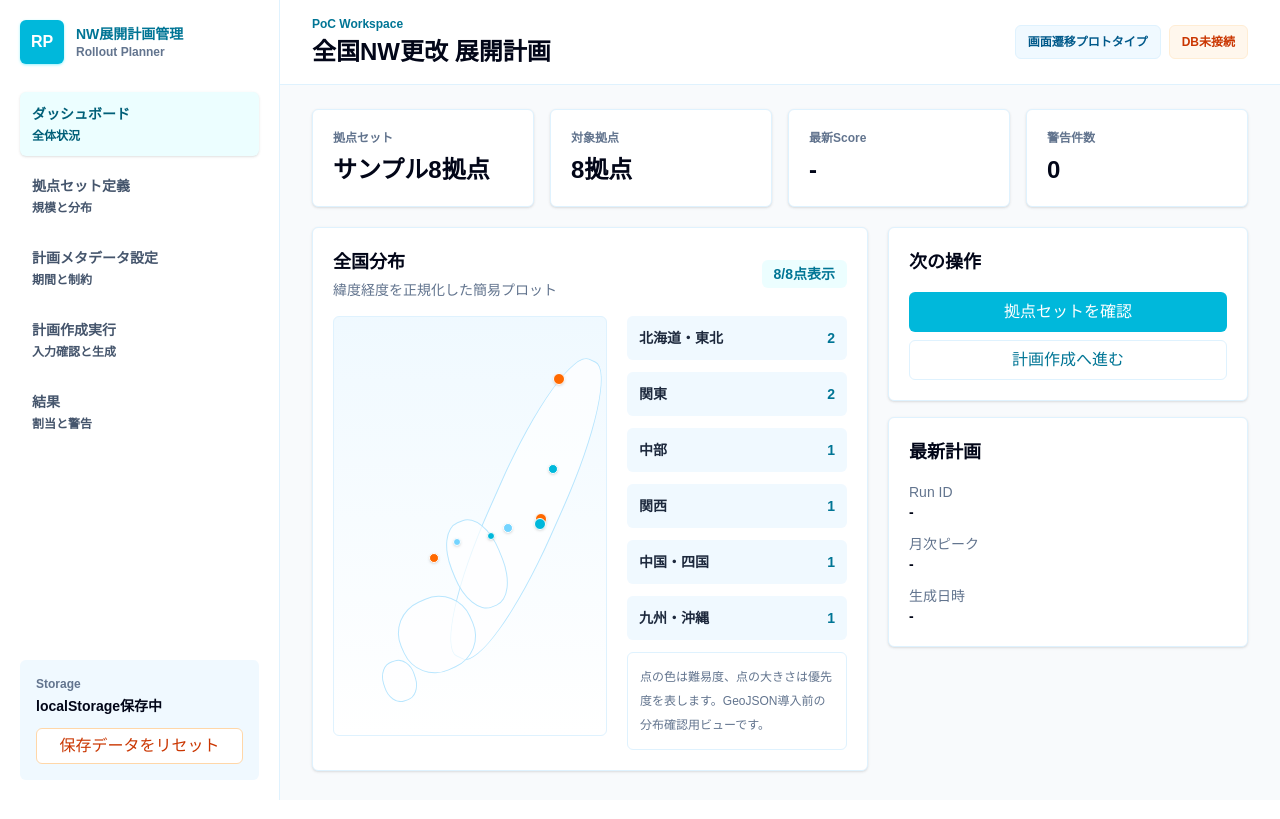
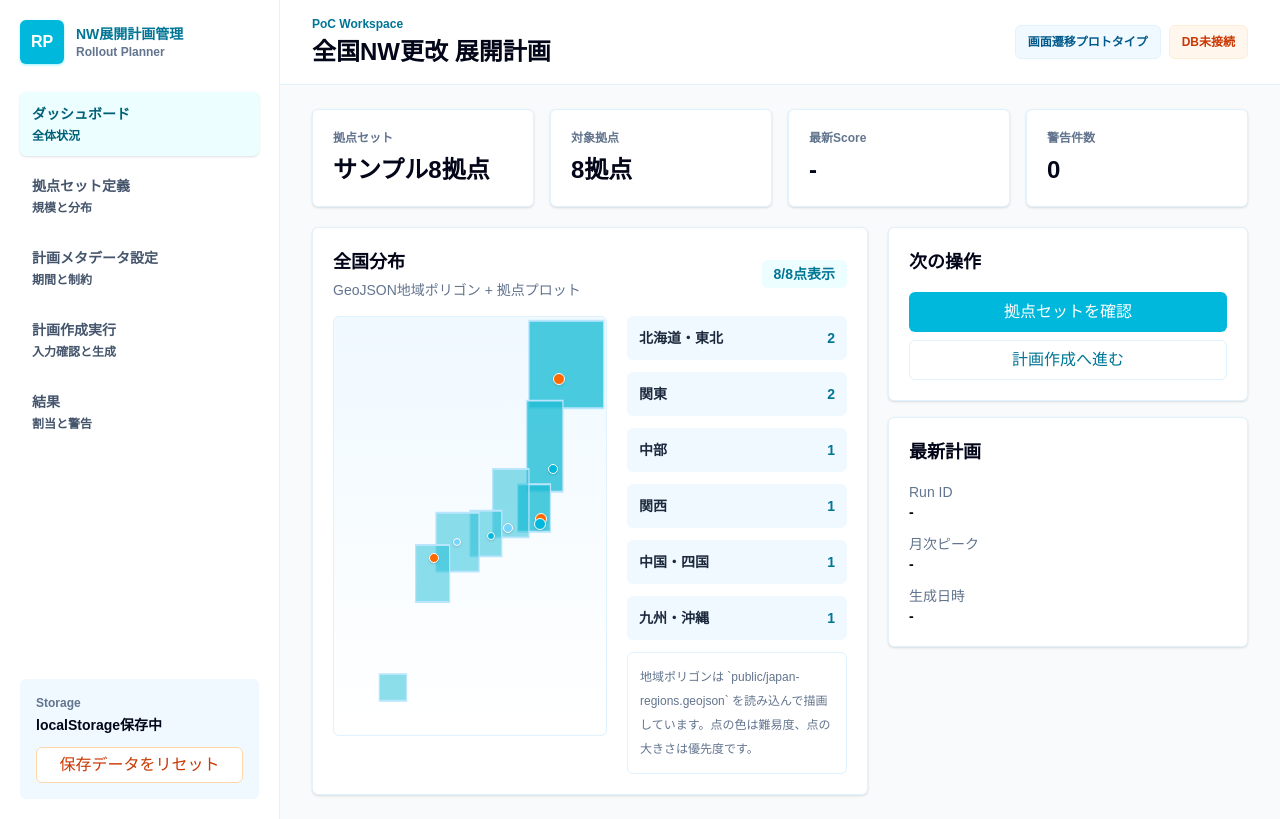
Before and after one commit to tatashir/bs-poc, a Next.js app: page / in a window 1280 px wide. Both pictures are taken after a click on the button "サインイン". Built offline with nearby package versions, Linux system fonts and the light colour scheme.

Commit message:
feat: update site set options and add GeoJSON region data for visualization

```diff
--- a/app/page.tsx
+++ b/app/page.tsx
@@ -22,10 +22,22 @@ import {
 
 const regions: Region[] = ["北海道・東北", "関東", "中部", "関西", "中国・四国", "九州・沖縄"];
 const monthOptions = ["01", "02", "03", "04", "05", "06", "07", "08", "09", "10", "11", "12"];
-const storageKey = "nw-rollout-planner-poc:v2";
+const storageKey = "nw-rollout-planner-poc:v3";
 
 type Screen = "dashboard" | "siteSets" | "settings" | "run" | "results";
-type SiteSet = "sample" | "scale-100" | "scale-1000";
+type SiteSet = "sample" | "scale-10" | "scale-100" | "scale-1000" | "scale-3000";
+type GeoJsonGeometry =
+  | { type: "Polygon"; coordinates: number[][][] }
+  | { type: "MultiPolygon"; coordinates: number[][][][] };
+type GeoJsonFeature = {
+  type: "Feature";
+  properties: { region: Region; label: string };
+  geometry: GeoJsonGeometry;
+};
+type GeoJsonFeatureCollection = {
+  type: "FeatureCollection";
+  features: GeoJsonFeature[];
+};
 
 type PlanRunMetadata = {
   id: string;
@@ -50,8 +62,10 @@ type SavedState = {
 
 const siteSetOptions: { value: SiteSet; label: string; description: string }[] = [
   { value: "sample", label: "サンプル8拠点", description: "入力内容を確認するための最小データ" },
-  { value: "scale-100", label: "100拠点", description: "中規模更改を想定した拠点群" },
-  { value: "scale-1000", label: "1000拠点", description: "全国展開規模の拠点群" },
+  { value: "scale-10", label: "10拠点", description: "全国主要都市に拠点を持つ本社・支社モデル" },
+  { value: "scale-100", label: "100拠点", description: "RIZAP級の専門店舗・サービス拠点モデル" },
+  { value: "scale-1000", label: "1000拠点", description: "コメダ・吉野家級の全国チェーンモデル" },
+  { value: "scale-3000", label: "3000拠点", description: "すかいらーく級の大規模外食チェーンモデル" },
 ];
 
 const prefectureMasters: {
@@ -59,16 +73,55 @@ const prefectureMasters: {
   region: Region;
   latitude: number;
   longitude: number;
+  weight: number;
 }[] = [
-  { prefecture: "北海道", region: "北海道・東北", latitude: 43.06, longitude: 141.35 },
-  { prefecture: "宮城", region: "北海道・東北", latitude: 38.27, longitude: 140.87 },
-  { prefecture: "東京", region: "関東", latitude: 35.68, longitude: 139.76 },
-  { prefecture: "神奈川", region: "関東", latitude: 35.44, longitude: 139.64 },
-  { prefecture: "愛知", region: "中部", latitude: 35.18, longitude: 136.9 },
-  { prefecture: "大阪", region: "関西", latitude: 34.69, longitude: 135.5 },
-  { prefecture: "広島", region: "中国・四国", latitude: 34.39, longitude: 132.46 },
-  { prefecture: "福岡", region: "九州・沖縄", latitude: 33.59, longitude: 130.4 },
-  { prefecture: "沖縄", region: "九州・沖縄", latitude: 26.21, longitude: 127.68 },
+  { prefecture: "北海道", region: "北海道・東北", latitude: 43.06, longitude: 141.35, weight: 5 },
+  { prefecture: "青森", region: "北海道・東北", latitude: 40.82, longitude: 140.74, weight: 1 },
+  { prefecture: "岩手", region: "北海道・東北", latitude: 39.7, longitude: 141.15, weight: 1 },
+  { prefecture: "宮城", region: "北海道・東北", latitude: 38.27, longitude: 140.87, weight: 3 },
+  { prefecture: "秋田", region: "北海道・東北", latitude: 39.72, longitude: 140.1, weight: 1 },
+  { prefecture: "山形", region: "北海道・東北", latitude: 38.24, longitude: 140.36, weight: 1 },
+  { prefecture: "福島", region: "北海道・東北", latitude: 37.76, longitude: 140.47, weight: 2 },
+  { prefecture: "茨城", region: "関東", latitude: 36.37, longitude: 140.47, weight: 3 },
+  { prefecture: "栃木", region: "関東", latitude: 36.56, longitude: 139.88, weight: 2 },
+  { prefecture: "群馬", region: "関東", latitude: 36.39, longitude: 139.06, weight: 2 },
+  { prefecture: "埼玉", region: "関東", latitude: 35.86, longitude: 139.65, weight: 7 },
+  { prefecture: "千葉", region: "関東", latitude: 35.61, longitude: 140.12, weight: 6 },
+  { prefecture: "東京", region: "関東", latitude: 35.68, longitude: 139.76, weight: 13 },
+  { prefecture: "神奈川", region: "関東", latitude: 35.44, longitude: 139.64, weight: 9 },
+  { prefecture: "新潟", region: "中部", latitude: 37.9, longitude: 139.02, weight: 2 },
+  { prefecture: "富山", region: "中部", latitude: 36.7, longitude: 137.21, weight: 1 },
+  { prefecture: "石川", region: "中部", latitude: 36.56, longitude: 136.66, weight: 1 },
+  { prefecture: "福井", region: "中部", latitude: 36.06, longitude: 136.22, weight: 1 },
+  { prefecture: "山梨", region: "中部", latitude: 35.66, longitude: 138.57, weight: 1 },
+  { prefecture: "長野", region: "中部", latitude: 36.65, longitude: 138.18, weight: 2 },
+  { prefecture: "岐阜", region: "中部", latitude: 35.42, longitude: 136.76, weight: 2 },
+  { prefecture: "静岡", region: "中部", latitude: 34.98, longitude: 138.38, weight: 4 },
+  { prefecture: "愛知", region: "中部", latitude: 35.18, longitude: 136.9, weight: 8 },
+  { prefecture: "三重", region: "中部", latitude: 34.73, longitude: 136.51, weight: 2 },
+  { prefecture: "滋賀", region: "関西", latitude: 35.0, longitude: 135.87, weight: 1 },
+  { prefecture: "京都", region: "関西", latitude: 35.01, longitude: 135.76, weight: 3 },
+  { prefecture: "大阪", region: "関西", latitude: 34.69, longitude: 135.5, weight: 9 },
+  { prefecture: "兵庫", region: "関西", latitude: 34.69, longitude: 135.18, weight: 5 },
+  { prefecture: "奈良", region: "関西", latitude: 34.69, longitude: 135.83, weight: 1 },
+  { prefecture: "和歌山", region: "関西", latitude: 34.23, longitude: 135.17, weight: 1 },
+  { prefecture: "鳥取", region: "中国・四国", latitude: 35.5, longitude: 134.24, weight: 1 },
+  { prefecture: "島根", region: "中国・四国", latitude: 35.47, longitude: 133.05, weight: 1 },
+  { prefecture: "岡山", region: "中国・四国", latitude: 34.66, longitude: 133.92, weight: 2 },
+  { prefecture: "広島", region: "中国・四国", latitude: 34.39, longitude: 132.46, weight: 3 },
+  { prefecture: "山口", region: "中国・四国", latitude: 34.18, longitude: 131.47, weight: 1 },
+  { prefecture: "徳島", region: "中国・四国", latitude: 34.07, longitude: 134.55, weight: 1 },
+  { prefecture: "香川", region: "中国・四国", latitude: 34.34, longitude: 134.04, weight: 1 },
+  { prefecture: "愛媛", region: "中国・四国", latitude: 33.84, longitude: 132.77, weight: 1 },
+  { prefecture: "高知", region: "中国・四国", latitude: 33.56, longitude: 133.53, weight: 1 },
+  { prefecture: "福岡", region: "九州・沖縄", latitude: 33.59, longitude: 130.4, weight: 5 },
+  { prefecture: "佐賀", region: "九州・沖縄", latitude: 33.25, longitude: 130.3, weight: 1 },
+  { prefecture: "長崎", region: "九州・沖縄", latitude: 32.75, longitude: 129.87, weight: 1 },
+  { prefecture: "熊本", region: "九州・沖縄", latitude: 32.8, longitude: 130.71, weight: 2 },
+  { prefecture: "大分", region: "九州・沖縄", latitude: 33.24, longitude: 131.61, weight: 1 },
+  { prefecture: "宮崎", region: "九州・沖縄", latitude: 31.91, longitude: 131.42, weight: 1 },
+  { prefecture: "鹿児島", region: "九州・沖縄", latitude: 31.6, longitude: 130.56, weight: 2 },
+  { prefecture: "沖縄", region: "九州・沖縄", latitude: 26.21, longitude: 127.68, weight: 2 },
 ];
 
 const initialSites: Site[] = [
@@ -183,10 +236,15 @@ function createInitialCapacities(setting: ProjectSetting): VendorCapacity[] {
 
 function createSiteSet(siteSet: SiteSet): Site[] {
   if (siteSet === "sample") return initialSites;
-  const count = siteSet === "scale-100" ? 100 : 1000;
+  const count = siteSet === "scale-10" ? 10 : siteSet === "scale-100" ? 100 : siteSet === "scale-1000" ? 1000 : 3000;
+  const weightedPrefectures = prefectureMasters.flatMap((master) => Array.from({ length: master.weight }, () => master));
+  const compactPrefectures = ["北海道", "宮城", "東京", "神奈川", "愛知", "大阪", "広島", "福岡", "沖縄", "新潟"];
 
   return Array.from({ length: count }, (_, index) => {
-    const master = prefectureMasters[index % prefectureMasters.length];
+    const master =
+      siteSet === "scale-10"
+        ? (prefectureMasters.find((item) => item.prefecture === compactPrefectures[index]) ?? prefectureMasters[0])
+        : weightedPrefectures[(index * 17 + Math.floor(index / 5)) % weightedPrefectures.length];
     const difficultyIndex = index % 10;
     const priorityIndex = index % 12;
     const blackoutMonths =
@@ -201,8 +259,8 @@ function createSiteSet(siteSet: SiteSet): Site[] {
       name: `${master.prefecture}拠点${String(index + 1).padStart(4, "0")}`,
       prefecture: master.prefecture,
       region: master.region,
-      latitude: Number((master.latitude + ((index % 5) - 2) * 0.08).toFixed(4)),
-      longitude: Number((master.longitude + ((index % 7) - 3) * 0.08).toFixed(4)),
+      latitude: Number((master.latitude + ((index % 9) - 4) * 0.035).toFixed(4)),
+      longitude: Number((master.longitude + ((index % 11) - 5) * 0.035).toFixed(4)),
       difficulty: difficultyIndex < 2 ? "高" : difficultyIndex < 6 ? "中" : "低",
       priority: priorityIndex < 3 ? "高" : priorityIndex < 8 ? "中" : "低",
       blackoutMonths,
@@ -257,16 +315,33 @@ function createPlanRunMetadata(
 }
 
 function normalizePoint(site: Site) {
-  const minLat = 24;
-  const maxLat = 46;
-  const minLng = 122;
-  const maxLng = 146;
-  const x = ((site.longitude - minLng) / (maxLng - minLng)) * 100;
-  const y = 100 - ((site.latitude - minLat) / (maxLat - minLat)) * 100;
+  const x = projectLongitude(site.longitude);
+  const y = projectLatitude(site.latitude);
   return {
     x: Math.min(96, Math.max(4, x)),
     y: Math.min(96, Math.max(4, y)),
   };
+}
+
+function projectLongitude(longitude: number) {
+  const minLng = 122;
+  const maxLng = 146;
+  return ((longitude - minLng) / (maxLng - minLng)) * 100;
+}
+
+function projectLatitude(latitude: number) {
+  const minLat = 24;
+  const maxLat = 46;
+  return 100 - ((latitude - minLat) / (maxLat - minLat)) * 100;
+}
+
+function coordinateToPoint(coordinate: number[]) {
+  const [longitude, latitude] = coordinate;
+  return `${projectLongitude(longitude).toFixed(2)},${projectLatitude(latitude).toFixed(2)}`;
+}
+
+function polygonToPoints(polygon: number[][][]) {
+  return polygon[0].map(coordinateToPoint).join(" ");
 }
 
 function Shell({
@@ -357,18 +432,36 @@ function Shell({
 }
 
 function SiteDistributionMap({ sites }: { sites: Site[] }) {
+  const [geoJson, setGeoJson] = useState<GeoJsonFeatureCollection | null>(null);
   const visibleSites = sites.length > 350 ? sites.filter((_, index) => index % Math.ceil(sites.length / 350) === 0) : sites;
   const regionCounts = regions.map((region) => ({
     region,
     count: sites.filter((site) => site.region === region).length,
   }));
 
+  useEffect(() => {
+    let cancelled = false;
+
+    fetch("/japan-regions.geojson")
+      .then((response) => response.json())
+      .then((data: GeoJsonFeatureCollection) => {
+        if (!cancelled) setGeoJson(data);
+      })
+      .catch(() => {
+        if (!cancelled) setGeoJson(null);
+      });
+
+    return () => {
+      cancelled = true;
+    };
+  }, []);
+
   return (
     <div className="rounded-md border border-sky-100 bg-white p-5 shadow-sm">
       <div className="flex flex-col justify-between gap-2 sm:flex-row sm:items-center">
         <div>
           <h2 className="text-lg font-bold text-slate-950">全国分布</h2>
-          <p className="mt-1 text-sm text-slate-500">緯度経度を正規化した簡易プロット</p>
+          <p className="mt-1 text-sm text-slate-500">GeoJSON地域ポリゴン + 拠点プロット</p>
         </div>
         <span className="rounded-md bg-cyan-50 px-3 py-1 text-sm font-bold text-cyan-700">
           {visibleSites.length}/{sites.length}点表示
@@ -376,10 +469,24 @@ function SiteDistributionMap({ sites }: { sites: Site[] }) {
       </div>
       <div className="mt-4 grid gap-5 lg:grid-cols-[minmax(0,1fr)_220px]">
         <div className="relative h-[420px] overflow-hidden rounded-md border border-sky-100 bg-gradient-to-b from-sky-50 to-white">
-          <div className="absolute left-[58%] top-[7%] h-[78%] w-[25%] rotate-[24deg] rounded-[45%] border border-sky-200 bg-white/70" />
-          <div className="absolute left-[43%] top-[48%] h-[22%] w-[19%] rotate-[-22deg] rounded-[45%] border border-sky-200 bg-white/70" />
-          <div className="absolute left-[24%] top-[67%] h-[18%] w-[28%] rotate-[-24deg] rounded-[45%] border border-sky-200 bg-white/70" />
-          <div className="absolute left-[18%] top-[82%] h-[10%] w-[12%] rotate-[-18deg] rounded-[45%] border border-sky-200 bg-white/70" />
+          <svg className="absolute inset-0 h-full w-full" viewBox="0 0 100 100" aria-hidden="true" preserveAspectRatio="none">
+            {geoJson?.features.flatMap((feature) => {
+              const regionCount = regionCounts.find((item) => item.region === feature.properties.region)?.count ?? 0;
+              const opacity = Math.min(0.8, 0.16 + regionCount / Math.max(1, sites.length) * 2.8);
+              const polygons =
+                feature.geometry.type === "Polygon" ? [feature.geometry.coordinates] : feature.geometry.coordinates;
+
+              return polygons.map((polygon, index) => (
+                <polygon
+                  key={`${feature.properties.region}-${index}`}
+                  points={polygonToPoints(polygon)}
+                  fill={`rgba(33, 190, 214, ${opacity})`}
+                  stroke="#bae6fd"
+                  strokeWidth="0.45"
+                />
+              ));
+            })}
+          </svg>
           {visibleSites.map((site) => {
             const point = normalizePoint(site);
             const color =
@@ -405,7 +512,7 @@ function SiteDistributionMap({ sites }: { sites: Site[] }) {
             </div>
           ))}
           <div className="rounded-md border border-sky-100 p-3 text-xs leading-6 text-slate-500">
-            点の色は難易度、点の大きさは優先度を表します。GeoJSON導入前の分布確認用ビューです。
+            地域ポリゴンは `public/japan-regions.geojson` を読み込んで描画しています。点の色は難易度、点の大きさは優先度です。
           </div>
         </div>
       </div>
```
Also changed, not shown: public/japan-regions.geojson (added).
